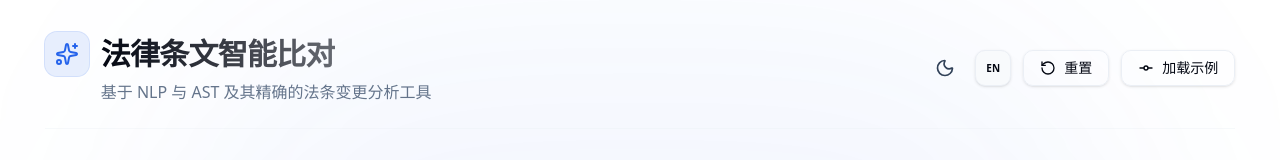
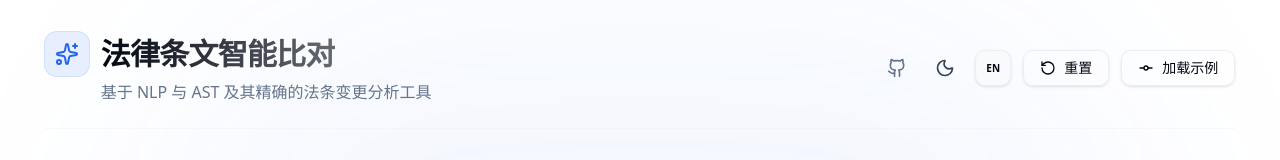
Before and after one commit to LikeRainDay/law_diff, a Next.js app in the folder frontend/: page / in a window 1280 px wide. Shown: the top 160 px of the page. Built offline with nearby package versions, Linux system fonts and the light colour scheme.

Commit message:
feat: Add GitHub repository link to the frontend UI and update README clone instructions.

```diff
--- a/frontend/app/page.tsx
+++ b/frontend/app/page.tsx
@@ -14,8 +14,8 @@ import {
   Sparkles,
   Zap,
   CheckCircle2,
-  AlertCircle,
-  Globe
+  Globe,
+  Github
 } from 'lucide-react';
 import { motion, AnimatePresence } from 'framer-motion';
 import { ThemeToggle } from '@/components/theme-toggle';
@@ -30,6 +30,7 @@ import { ComparisonSettings } from '@/components/diff/ComparisonSettings';
 import { DiffResultViewer } from '@/components/diff/DiffResultViewer';
 import { cn } from '@/lib/utils';
 import { useCallback } from 'react';
+import { SITE_CONFIG } from '@/lib/constants';
 
 export default function Home() {
   const [oldText, setOldText] = useState('');
@@ -281,6 +282,15 @@ export default function Home() {
             </p>
           </div>
           <div className="flex items-center gap-3 pl-14 md:pl-0">
+             <a
+               href={SITE_CONFIG.links.github}
+               target="_blank"
+               rel="noreferrer"
+               className="p-2 hover:bg-muted rounded-full transition-colors text-muted-foreground hover:text-foreground"
+               title="Github Repository"
+             >
+               <Github className="w-5 h-5" />
+             </a>
              <ThemeToggle />
              <Button
                variant="outline"
--- a/frontend/lib/constants.ts
+++ b/frontend/lib/constants.ts
@@ -3,7 +3,7 @@ export const SITE_CONFIG = {
   description: "智能法律文书对比分析系统",
   copyright: "© 2025 LegalMind AI. All rights reserved.",
   links: {
-    github: "https://github.com/example/legal-mind",
+    github: "https://github.com/LikeRainDay/law_diff",
     docs: "/docs",
   }
 };
```
Also changed, not shown: 2 other files (tests, documents, lock files or other folders).
